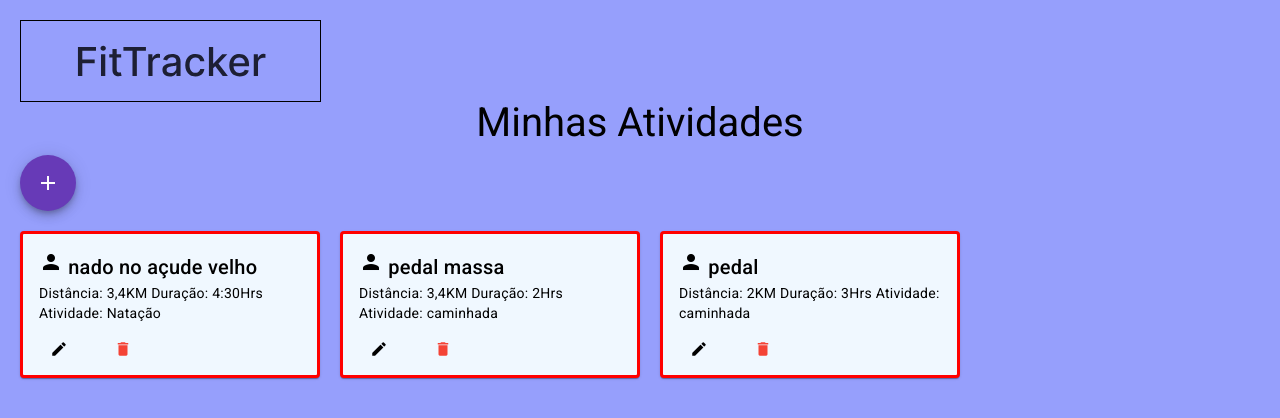
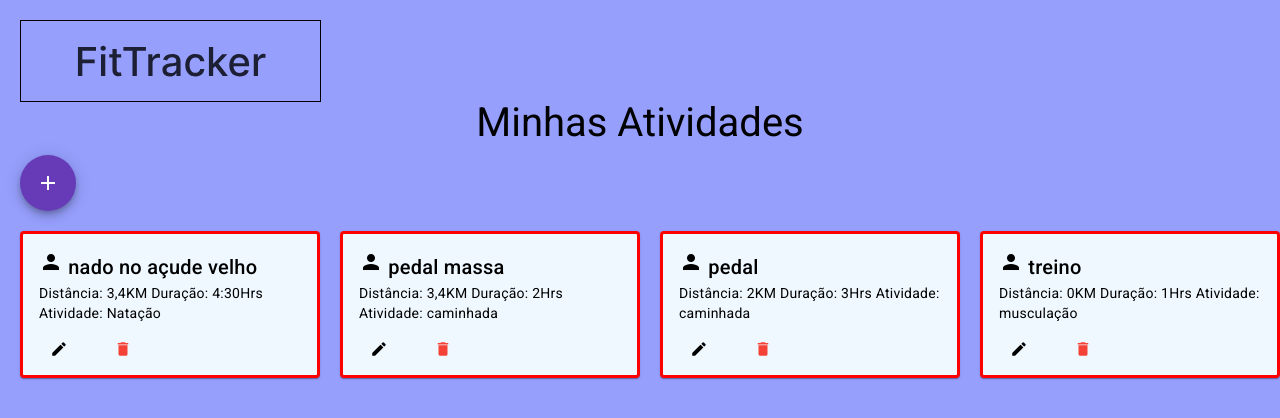
Before and after one commit to Tinhow/Projeto-pweb1-final, an Angular app: page /homePage in a window 1280 px wide. Shown: the top 418 px of the page. Built offline with nearby package versions, Linux system fonts and the light colour scheme; data requests are answered from the project's data file.

Commit message:
atualizando a card da tela home

```diff
--- a/db.json
+++ b/db.json
@@ -38,6 +38,13 @@
       "nameTag": "pedal",
       "distancia": "2",
       "tempo": "3"
+    },
+    {
+      "id": 4,
+      "atividade": "musculação",
+      "nameTag": "treino",
+      "distancia": "0",
+      "tempo": "1"
     }
   ]
 }
--- a/src/app/app-routing.module.ts
+++ b/src/app/app-routing.module.ts
@@ -30,6 +30,10 @@ const routes: Routes = [
   {
     path:'listagemUsers',
     component: ListagemTesteComponent
+  },
+  {
+    path:'editarTreino/:id',
+    component: HomeComponent
   }
 
 
--- a/src/app/shared/services/atividade.service.ts
+++ b/src/app/shared/services/atividade.service.ts
@@ -16,7 +16,8 @@ export class AtividadeService {
   URL_ATIVIDADES = 'http://localhost:3000/atividades';
 
   constructor(private httpClient: HttpClient) {
-}
+  }
+
   listar(): Observable<Atividade[]>{
     return this.httpClient.get<Atividade[]>(this.URL_ATIVIDADES);
   }
--- a/src/app/tela-home/home/home.component.html
+++ b/src/app/tela-home/home/home.component.html
@@ -20,7 +20,7 @@
         Atividade: {{atividade.atividade}}
       </mat-card-content>
       <mat-card-actions>
-        <button mat-button color="black" [routerLink]="['/editaratividade', atividade.id]"><mat-icon>create</mat-icon></button>
+        <button mat-button color="black" [routerLink]="['/editarTreino', atividade.id]"><mat-icon>create</mat-icon></button>
         <button mat-button color="warn" (click)="excluir(atividade)"><mat-icon>delete</mat-icon></button>
       </mat-card-actions>
     </mat-card>
--- a/src/app/tela-home/home/home.component.ts
+++ b/src/app/tela-home/home/home.component.ts
@@ -12,9 +12,8 @@ import { ModalComponent } from '../modal/modal.component';
 })
 export class HomeComponent {
 
+  atividades: Array<Atividade> = [];
   atividade: Atividade;
-  atividades: Array<Atividade> = [];
-
 
   constructor(public dialog: MatDialog, private atividadeService: AtividadeService,  private router: Router, private rotaAtual: ActivatedRoute) {
     this.atividade = new Atividade();
```
